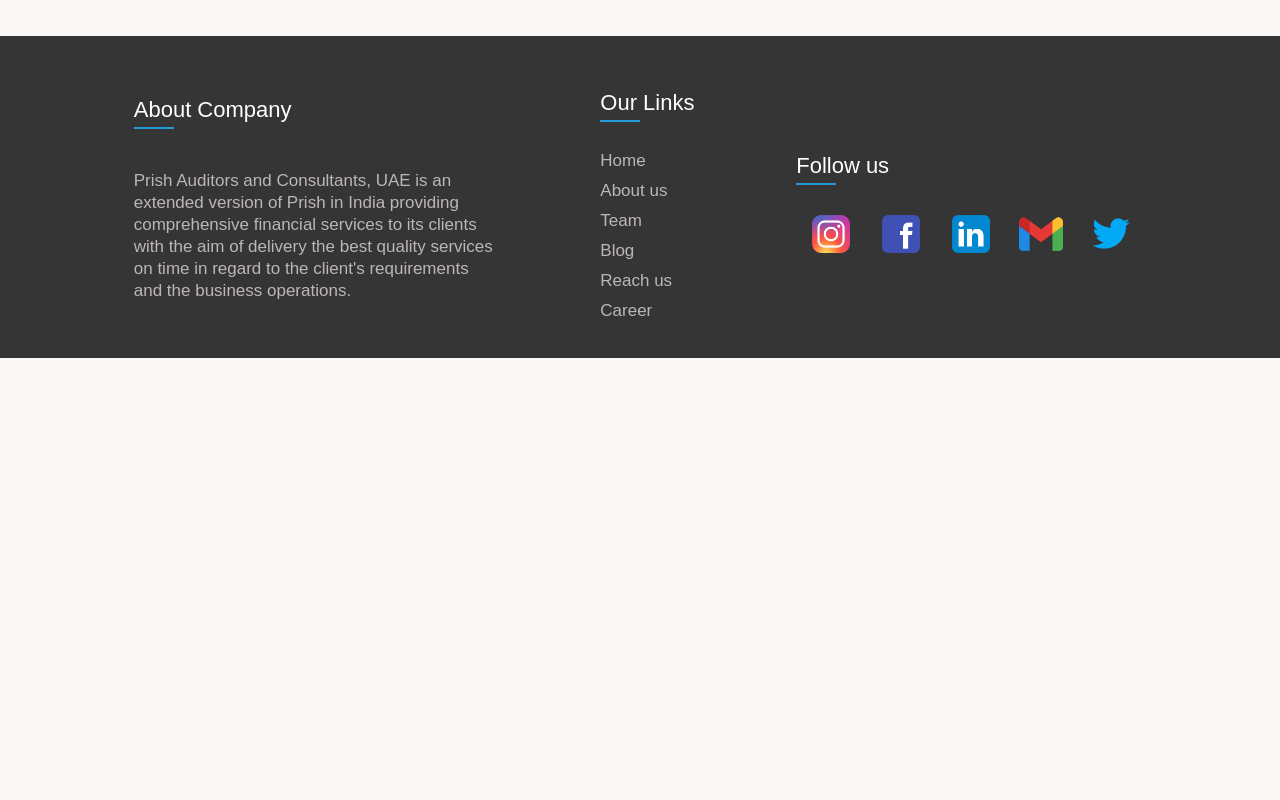
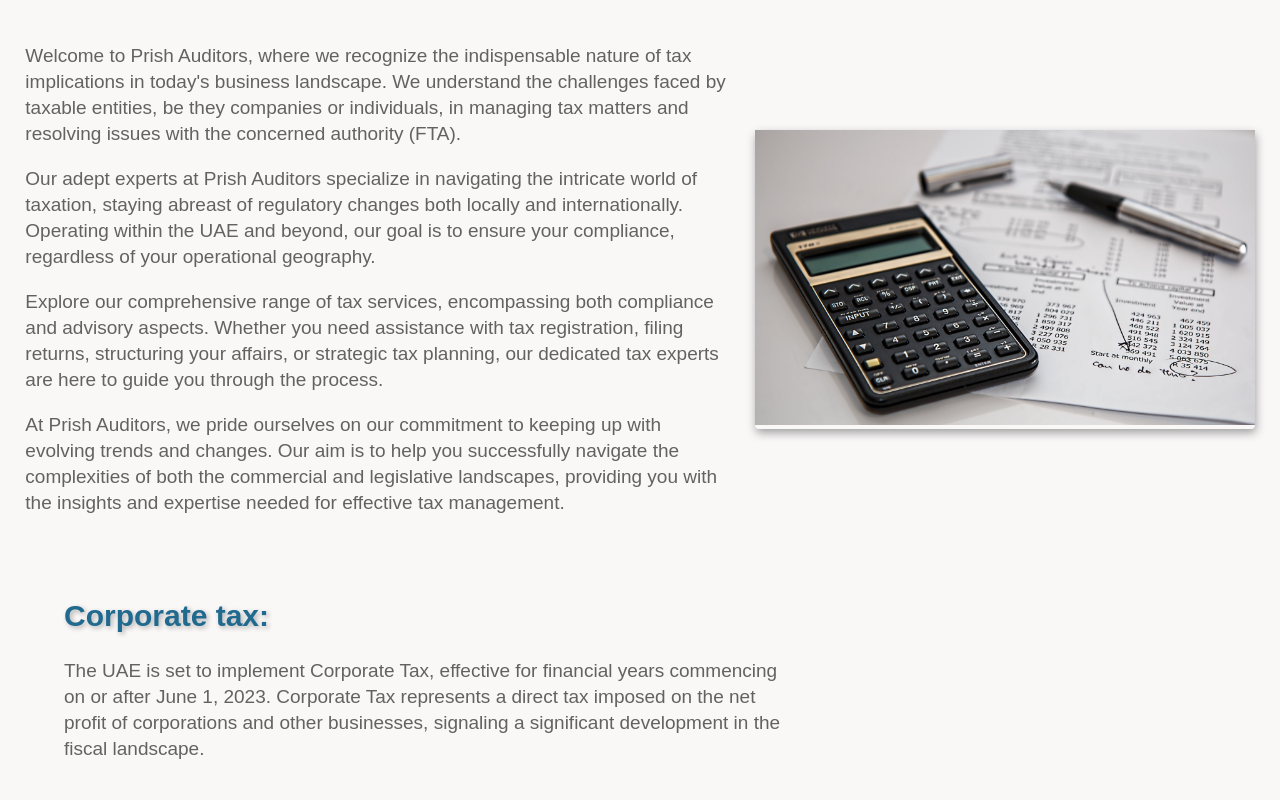
Before and after one commit to sam2002jain/Prish-react-work, a React (Create React App) app: page /taxation in a window 1280 px wide. Shown: the part 800-1600 px from the top of the page. Before the commit the page ends 1158 px from the top, so only its background shows below. Built offline with nearby package versions, Linux system fonts and the light colour scheme.

Commit message:
creating the taxation page

```diff
--- a/src/App.js
+++ b/src/App.js
@@ -8,6 +8,7 @@ import Reach from ".//Reach/Reach";
 import Nav from ".//Components/Nav";
 import Footer from ".//Components/Footer";
 import Audit from ".//Audit/Audit";
+import Taxation from ".//Taxation/Taxation";
 
 const App = () => {
   return (
@@ -21,6 +22,7 @@ const App = () => {
           <Route path="/blog" element={<Blog />} />
           <Route path="/reach" element={<Reach />} />
           <Route path="/audit" element={<Audit />} />
+          <Route path="/taxation" element={<Taxation />} />
         </Routes>
         <Footer />
       </BrowserRouter>
--- a/src/Audit/audit.css
+++ b/src/Audit/audit.css
@@ -19,6 +19,7 @@
   font-size: 19px;
   font-weight: 400;
   color: rgb(99, 98, 98);
+  line-height: 26px;
 }
 
 .audit-key-points-heading h1 {
--- a/src/Components/Nav.js
+++ b/src/Components/Nav.js
@@ -11,6 +11,7 @@ const Nav = () => {
       <div className="nav-content">
         <div className="nav">
           <ul className="list">
+            <Link to="/taxation">Taxation</Link>
             <Link to="/audit">Audit</Link>
           </ul>
         </div>
--- a/src/Home/Home.css
+++ b/src/Home/Home.css
@@ -60,6 +60,7 @@
 .item span {
   color: #0a446c;
 }
+
 .team {
   height: 120px;
   width: 100px;
--- a/src/Reach/Reach.js
+++ b/src/Reach/Reach.js
@@ -43,7 +43,7 @@ const Reach = () => {
           {/*contact us form*/}
 
           <div className="reach-us-form">
-            <form className="form">
+            <form className="form" method="post" action="#">
               <div className="form-input">
                 <input
                   className="contact-form-name  input-field"
--- a/src/Reach/reach.css
+++ b/src/Reach/reach.css
@@ -69,12 +69,9 @@
   padding: 12px 29px;
   background-color: #0a446c;
   color: #fff;
-  font-size: 16px;
-  border-radius: 6px;
+  font-size: 17px;
+  border-radius: 0.25em;
   cursor: pointer;
   margin-top: 10px;
   border: none;
 }
-.submit-button:hover {
-  background-color: rgb(35, 155, 215);
-}
--- /dev/null
+++ b/src/Taxation/Taxation.js
@@ -0,0 +1,71 @@
+import React from "react";
+import ".//taxation.css";
+import img from "../Images/main-img.jpeg";
+
+const Taxation = () => {
+  return (
+    <>
+      <section className="taxation-sec-1">
+        <div className="taxation-info-container">
+          <div className="info-paragraphs">
+            <p className="text">
+              Welcome to Prish Auditors, where we recognize the indispensable
+              nature of tax implications in today's business landscape. We
+              understand the challenges faced by taxable entities, be they
+              companies or individuals, in managing tax matters and resolving
+              issues with the concerned authority (FTA).
+            </p>
+            <p className="text">
+              Our adept experts at Prish Auditors specialize in navigating the
+              intricate world of taxation, staying abreast of regulatory changes
+              both locally and internationally. Operating within the UAE and
+              beyond, our goal is to ensure your compliance, regardless of your
+              operational geography.
+            </p>
+            <p className="text">
+              Explore our comprehensive range of tax services, encompassing both
+              compliance and advisory aspects. Whether you need assistance with
+              tax registration, filing returns, structuring your affairs, or
+              strategic tax planning, our dedicated tax experts are here to
+              guide you through the process.
+            </p>
+
+            <p className="text">
+              At Prish Auditors, we pride ourselves on our commitment to keeping
+              up with evolving trends and changes. Our aim is to help you
+              successfully navigate the complexities of both the commercial and
+              legislative landscapes, providing you with the insights and
+              expertise needed for effective tax management.
+            </p>
+          </div>
+          <div className="taxation-img">
+            <img src={img} alt="img" width={500} />
+          </div>
+        </div>
+
+        <div className="taxation-2-container">
+          <h1>Corporate tax:</h1>
+          <p className="text">
+            The UAE is set to implement Corporate Tax, effective for financial
+            years commencing on or after June 1, 2023. Corporate Tax represents
+            a direct tax imposed on the net profit of corporations and other
+            businesses, signaling a significant development in the fiscal
+            landscape.
+          </p>
+        </div>
+
+        <div className="taxation-2-container">
+          <h1>Indirect tax: </h1>
+          <p className="text">
+            Prish Auditors boasts a team of proficient and seasoned VAT
+            specialists dedicated to enhancing the efficiency of your business
+            operations. We provide precise and dependable VAT services tailored
+            to meet the unique needs of businesses in the United Arab Emirates.
+          </p>
+        </div>
+      </section>
+    </>
+  );
+};
+
+export default Taxation;
--- /dev/null
+++ b/src/Taxation/taxation.css
@@ -0,0 +1,32 @@
+.taxation-info-container {
+  display: flex;
+  flex-direction: row;
+  justify-content: space-evenly;
+  align-items: center;
+  margin-top: 4rem;
+}
+
+.taxation-2-container p {
+  font-size: 19px;
+  font-weight: 400;
+  position: relative;
+  color: rgb(99, 98, 98);
+  line-height: 26px;
+  width: 60%;
+}
+.taxation-2-container h1 {
+  display: flex;
+  align-items: center;
+  margin-top: 4rem;
+  font-size: 30px;
+  color: rgb(32, 106, 143);
+  text-shadow: 2px 2px 5px rgb(176, 175, 175);
+  font-weight: 600;
+}
+.taxation-2-container {
+  margin-left: 4rem;
+}
+.taxation-img {
+  border-radius: 4px;
+  box-shadow: 1px 4px 10px rgb(160, 160, 160);
+}
```
Also changed, not shown: src/Images/main-img.jpeg (added).
